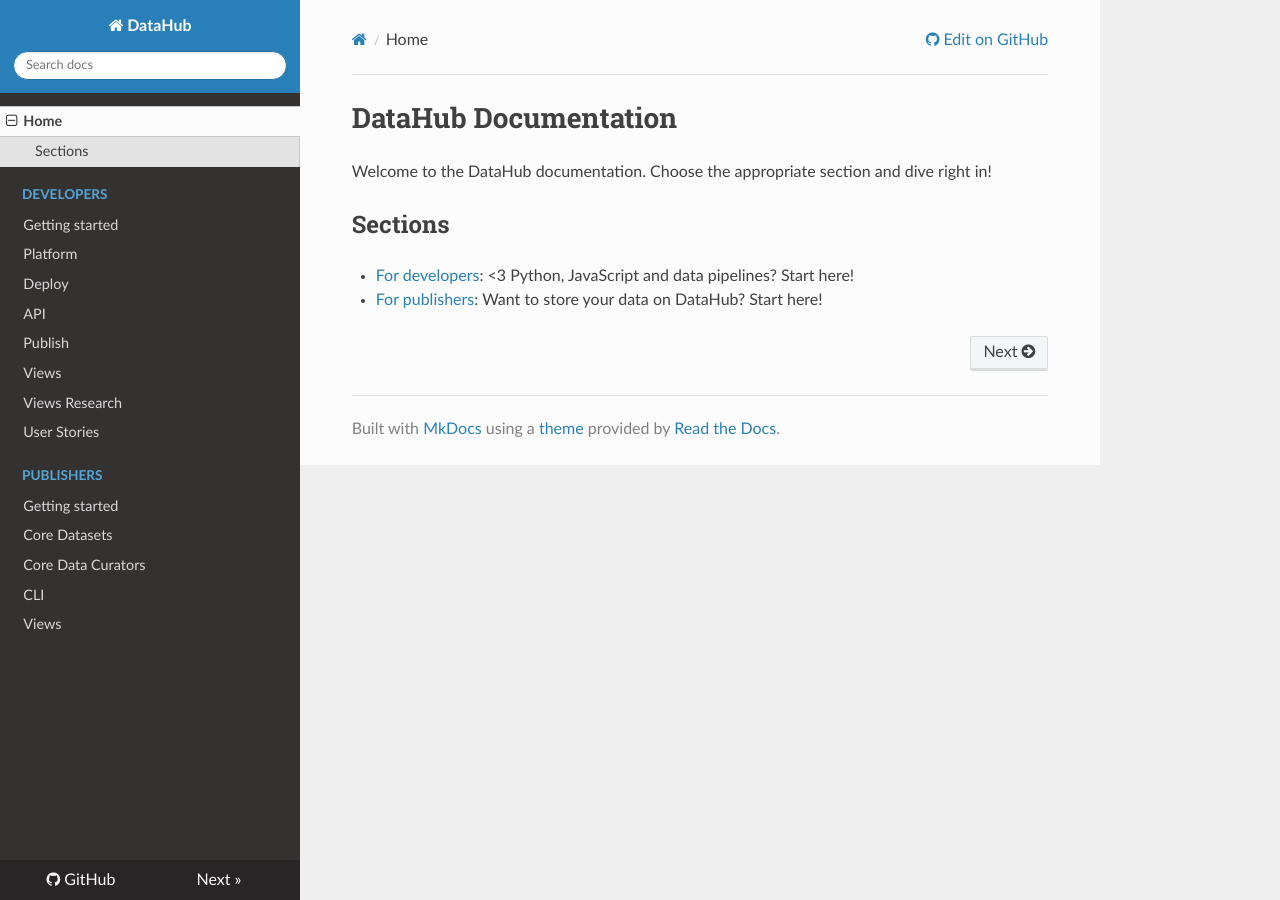
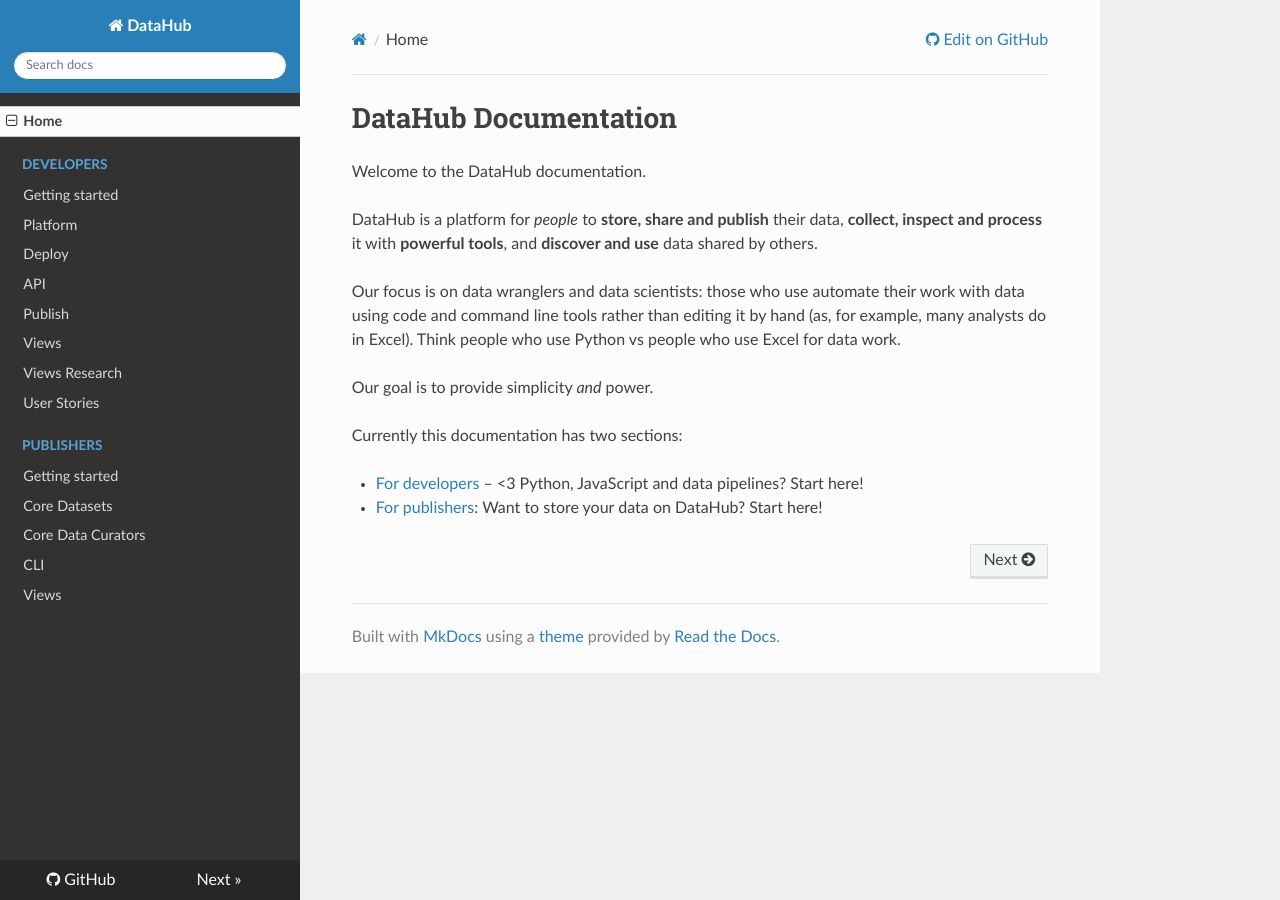
Before and after one commit to datopian/datahub-docs-tech, an MkDocs documentation site: the page built from docs/index.md, in a window 1280 px wide. Built offline with MkDocs 1.6.1, drawn with Linux system fonts in a browser that asks for light colours; nearby versions of some CDN libraries; a script that is not in the unit is left out; old or Windows-style settings are respelled for this version of MkDocs.

Commit message:
[docs][s]: brief purpose of platform section on home page.

```diff
--- a/docs/index.md
+++ b/docs/index.md
@@ -1,8 +1,14 @@
 # DataHub Documentation
 
-Welcome to the DataHub documentation. Choose the appropriate section and dive right in!
+Welcome to the DataHub documentation.
 
-## Sections
+DataHub is a platform for *people* to **store, share and publish** their data, **collect, inspect and process** it with **powerful tools**, and **discover and use** data shared by others.
 
-* [For developers](developers/): <3 Python, JavaScript and data pipelines? Start here!
+Our focus is on data wranglers and data scientists: those who use automate their work with data using code and command line tools rather than editing it by hand (as, for example, many analysts do in Excel). Think people who use Python vs people who use Excel for data work.
+
+Our goal is to provide simplicity *and* power.
+
+Currently this documentation has two sections:
+
+* [For developers](developers/) -- <3 Python, JavaScript and data pipelines? Start here!
 * [For publishers](publishers/): Want to store your data on DataHub? Start here!
```
